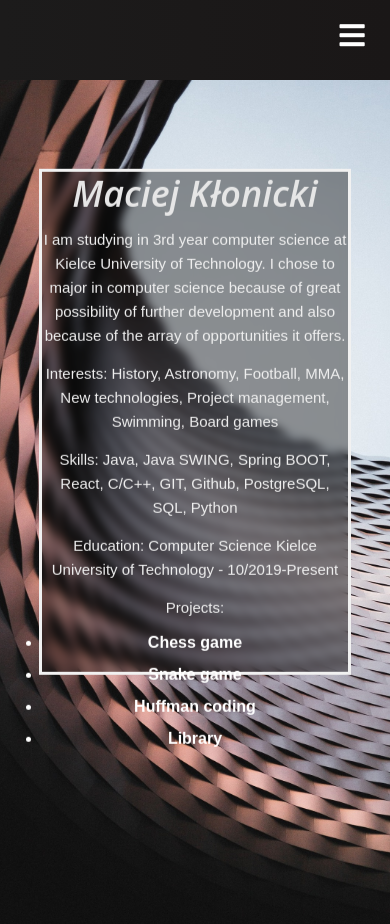
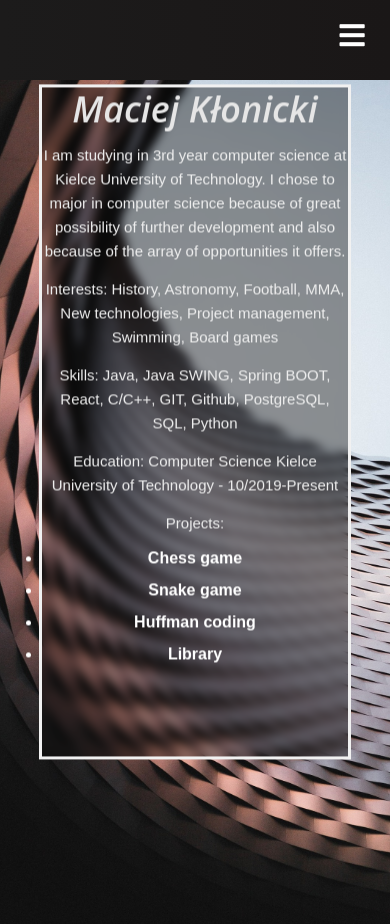
Before and after one commit to MaciejKlonicki/MyPortfolio, a React (Create React App) app: page /aboutme in a window 390 px wide. Built offline with nearby package versions, Linux system fonts and the light colour scheme; the HTML template or start-up script is replaced by a standard one.

Commit message:
Fixing border on mobile

```diff
--- a/src/components/Aboutme.css
+++ b/src/components/Aboutme.css
@@ -57,4 +57,21 @@
       position:absolute;
       object-fit: cover;
     }
+
+    .aboutme-place {
+      background-color: rgba(0,0,0, 0.4); /* Black w/opacity/see-through */
+      color: white;
+      font-weight: bold;
+      border: 3px solid #f1f1f1;
+      position: absolute;
+      top: 50%;
+      left: 50%;
+      transform: translate(-50%, -50%);
+      z-index: 2;
+      width: 80%;
+      height: 80%;
+
+      text-align: center;
+      backdrop-filter: blur(5px);
   }
+  }
```
